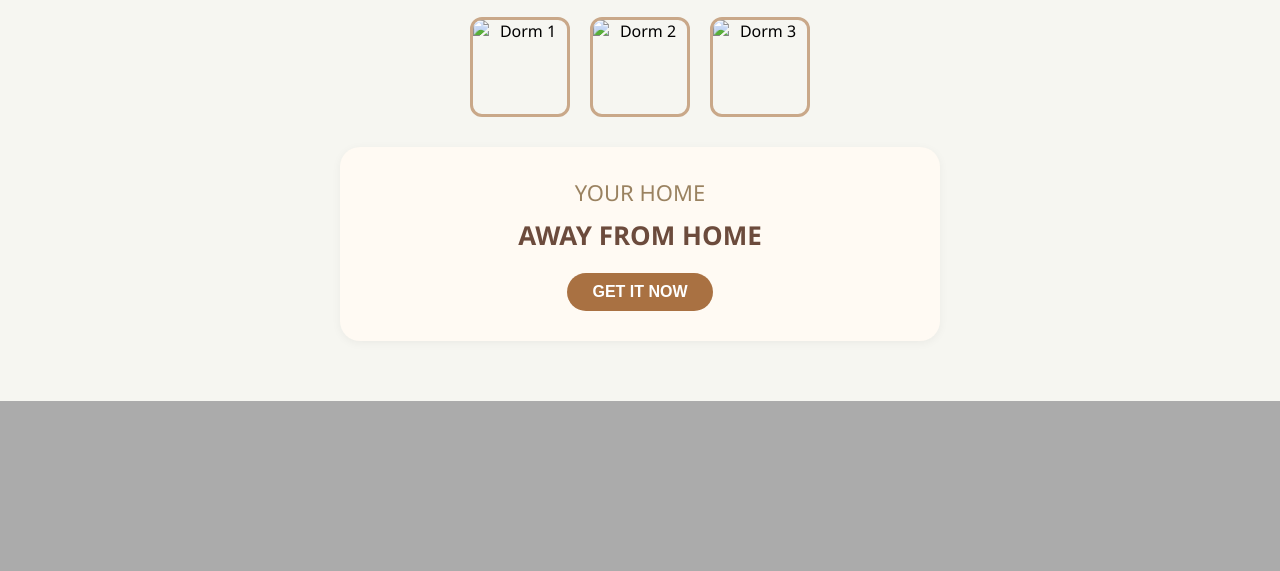
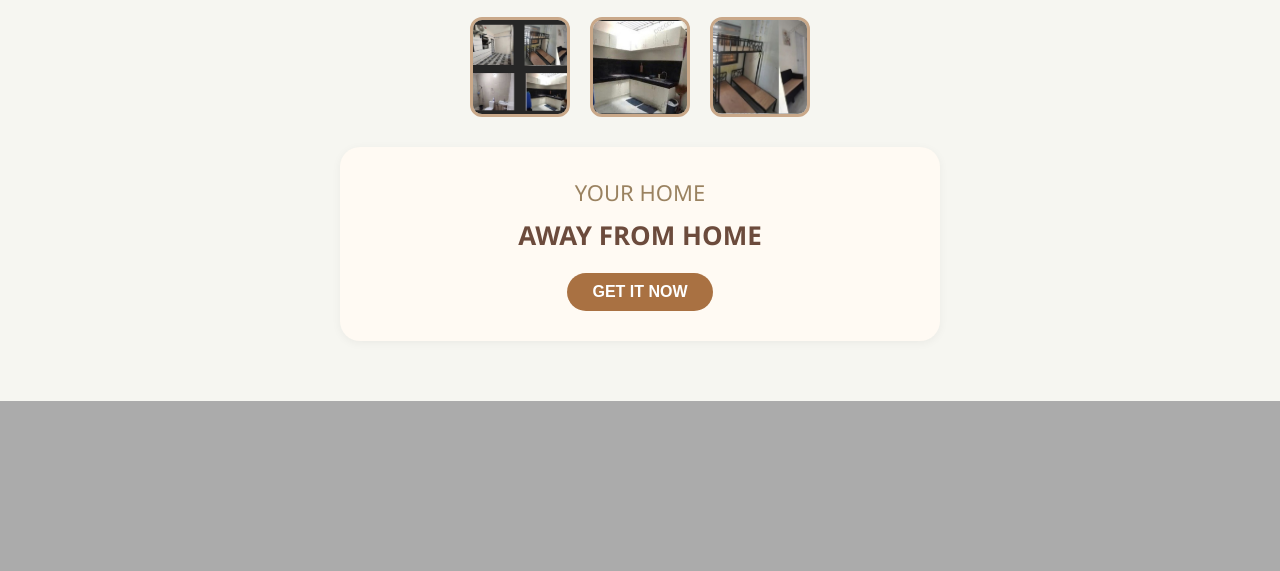
Before and after one commit to Lcyfer31/Knowyourdorm, a plain HTML site: page index.html in a window 1280 px wide. Shown: the part 168-739 px from the top of the page. Drawn offline with Linux system fonts and the light colour scheme.

Commit message:
Update index.html

```diff
--- a/index.html
+++ b/index.html
@@ -461,9 +461,9 @@
     <div class="contact-heading">CONTACT US NOW!</div>
 
     <div class="image-trio">
-      <img src="img/dorm1.jpg" alt="Dorm 1">
-      <img src="img/dorm2.jpg" alt="Dorm 2">
-      <img src="img/dorm3.jpg" alt="Dorm 3">
+      <img src="mayao.jpg" alt="Dorm 1">
+      <img src="mayao1.jpg" alt="Dorm 2">
+      <img src="mayao3.jpg" alt="Dorm 3">
     </div>
 
     <div class="tagline-box">
@@ -501,7 +501,7 @@
   const homes = [
   {
     title: 'Mayao Crossing - St. Jude Village',
-    cover: 'img/mayao.jpg',
+    cover: 'mayao.jpg',
     images: ['mayao1.jpg', 'mayao2.jpg', 'mayao3.jpg', 'mayao4.jpg'],
     address: 'Quezon, Lucena City, Brgy. Mayao Crossing St.Jude Village (near SM, Satellite Market and MMG Hospital)',
     rooms: '2 bedrooms, good for 2 - 4 persons (with free furnitures)',
```
